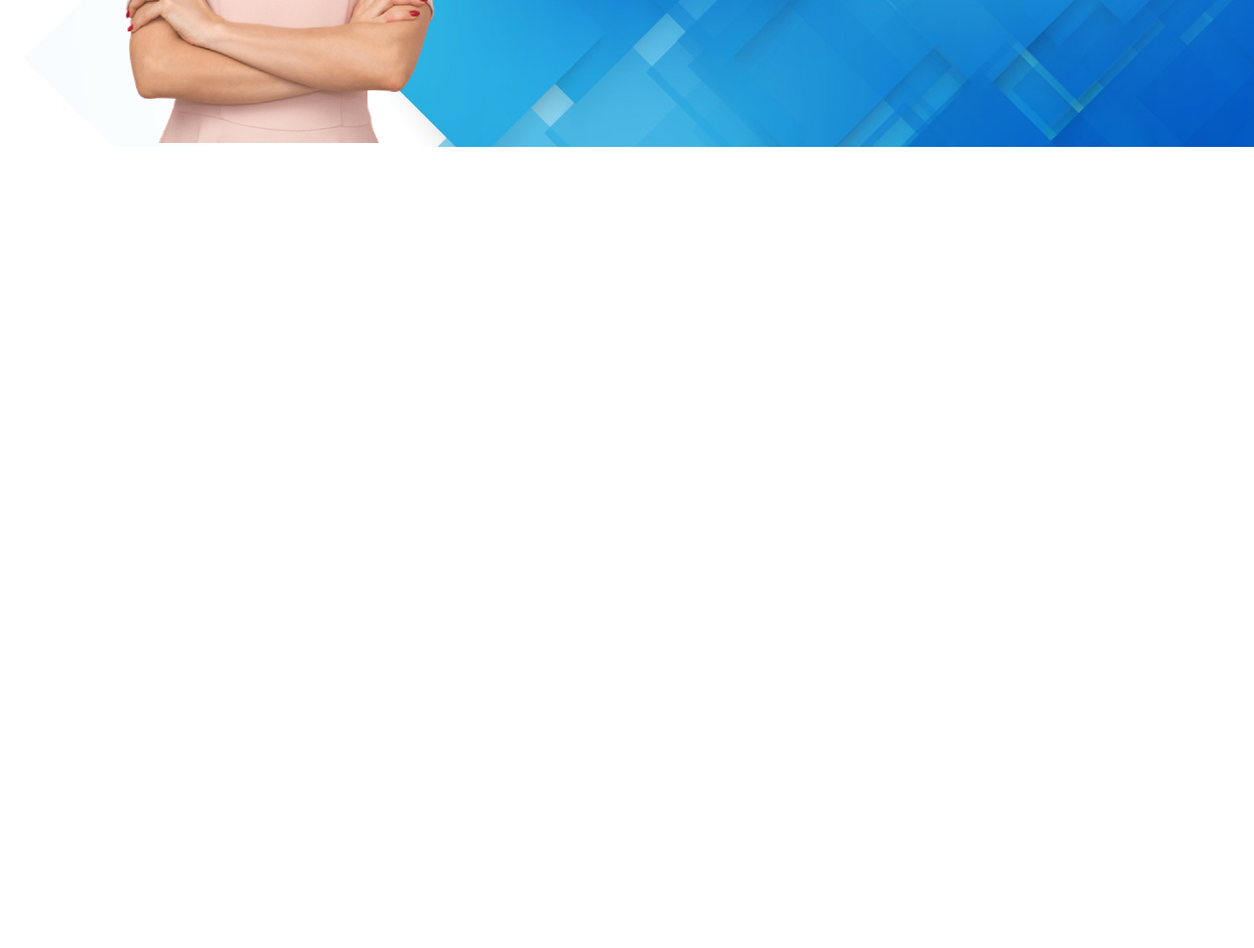
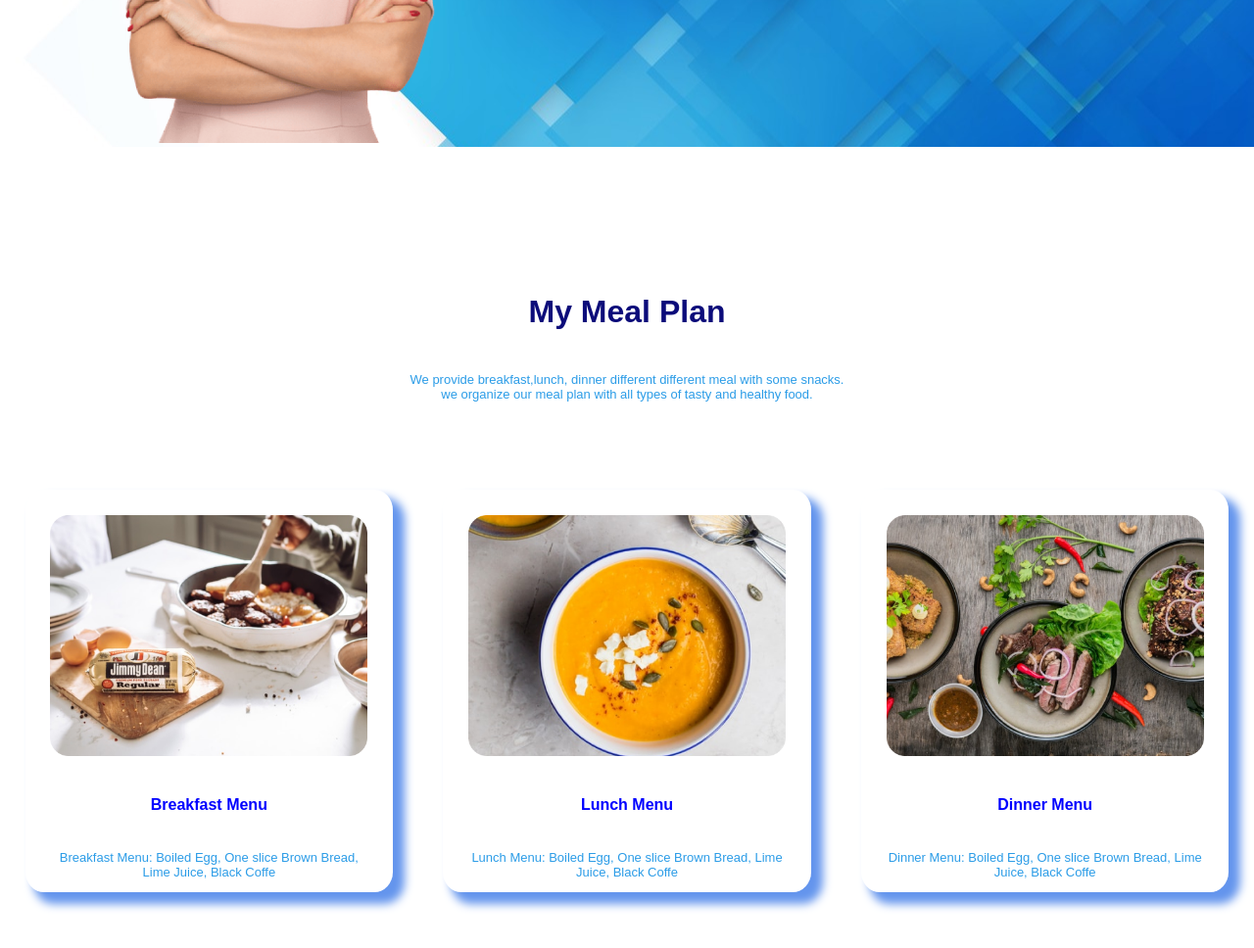
Before and after one commit to rs07cse/food-webpage, a plain HTML site: page index.html in a window 1280 px wide. Shown: the part 1021-1989 px from the top of the page at 98% size. Before the commit the page ends 1321 px from the top, so only its background shows below. Drawn offline with Linux system fonts and the light colour scheme; a web font is replaced by a local one.

Commit message:
fourth section added

```diff
--- a/index.html
+++ b/index.html
@@ -69,6 +69,64 @@
 </section>
 
 
+<section class="third-part">
+    <div>
+         <h4> My Meal Plan </h4>
+        <p> We provide breakfast,lunch, dinner different different meal with some snacks. <br> we organize our meal plan with all types of tasty and healthy food.</br> </p>
+
+    </div>
+</section>
+
+
+
+
+
+<section class="Fourth-part">
+
+
+    <div class="flexible-container">
+
+        <div class="Menu-item">
+            <img src="images/food/Project Cover.jpg" alt="">
+
+            <h6> Breakfast Menu</h6>
+
+            <p>
+                Breakfast Menu: Boiled Egg, One slice Brown Bread, Lime Juice, Black Coffe
+            </p>
+
+        </div>
+
+        <div class="Menu-item">
+
+            <img src="images/food/Project Cover.png" alt="">
+            <h6> Lunch Menu</h6>
+
+            <p>
+                Lunch Menu: Boiled Egg, One slice Brown Bread, Lime Juice, Black Coffe
+            </p>
+        </div>
+
+
+        <div class="Menu-item">
+            <img src="images/food/Project Cover1.jpg" alt="">
+
+            <h6> Dinner Menu</h6>
+
+            <p>
+                Dinner Menu: Boiled Egg, One slice Brown Bread, Lime Juice, Black Coffe
+            </p>
+        </div>
+
+
+
+    </div>
+
+
+
+
+</section>
+
 
 
 
--- a/style.css
+++ b/style.css
@@ -75,3 +75,43 @@ p {
 .first-part {
   background-image: none;
 }
+
+.third-part {
+  text-align: center;
+}
+
+h4 {
+  font-size: 200%;
+  color: rgb(12, 12, 122);
+}
+
+h5 {
+  font-size: 150%;
+  color: blue;
+}
+
+h6 {
+  font-size: 100%;
+  color: blue;
+}
+
+.Fourth-part {
+  margin-top: 90px;
+}
+
+.Menu-item {
+  width: 50%;
+  padding-left: 2%;
+  padding-right: 2%;
+  padding-top: 2%;
+
+  margin-left: 2%;
+  margin-right: 2%;
+  box-shadow: 10px 10px 10px 2px cornflowerblue;
+  border-radius: 5%;
+  text-align: center;
+}
+
+.Menu-item img {
+  width: 100%;
+}
```
